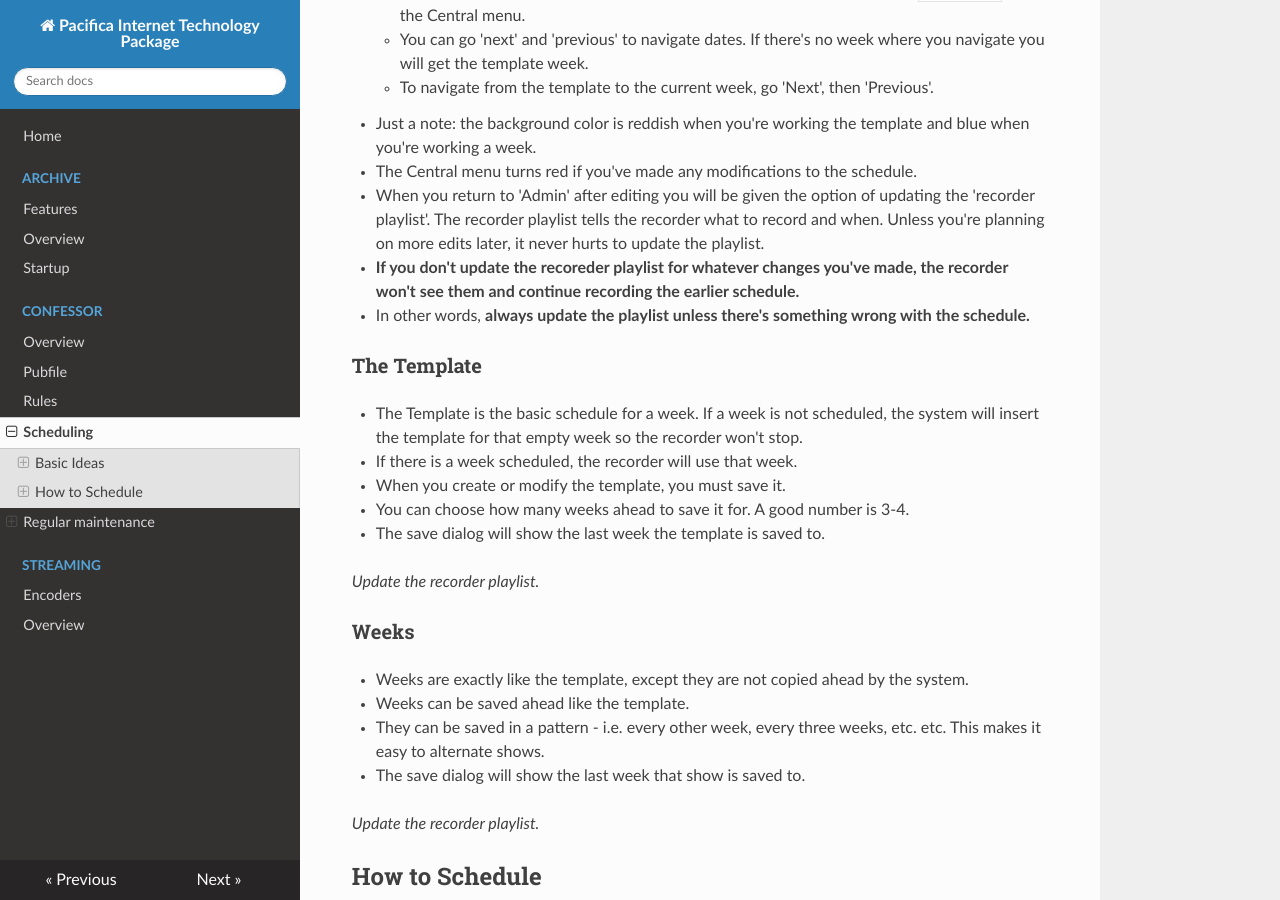
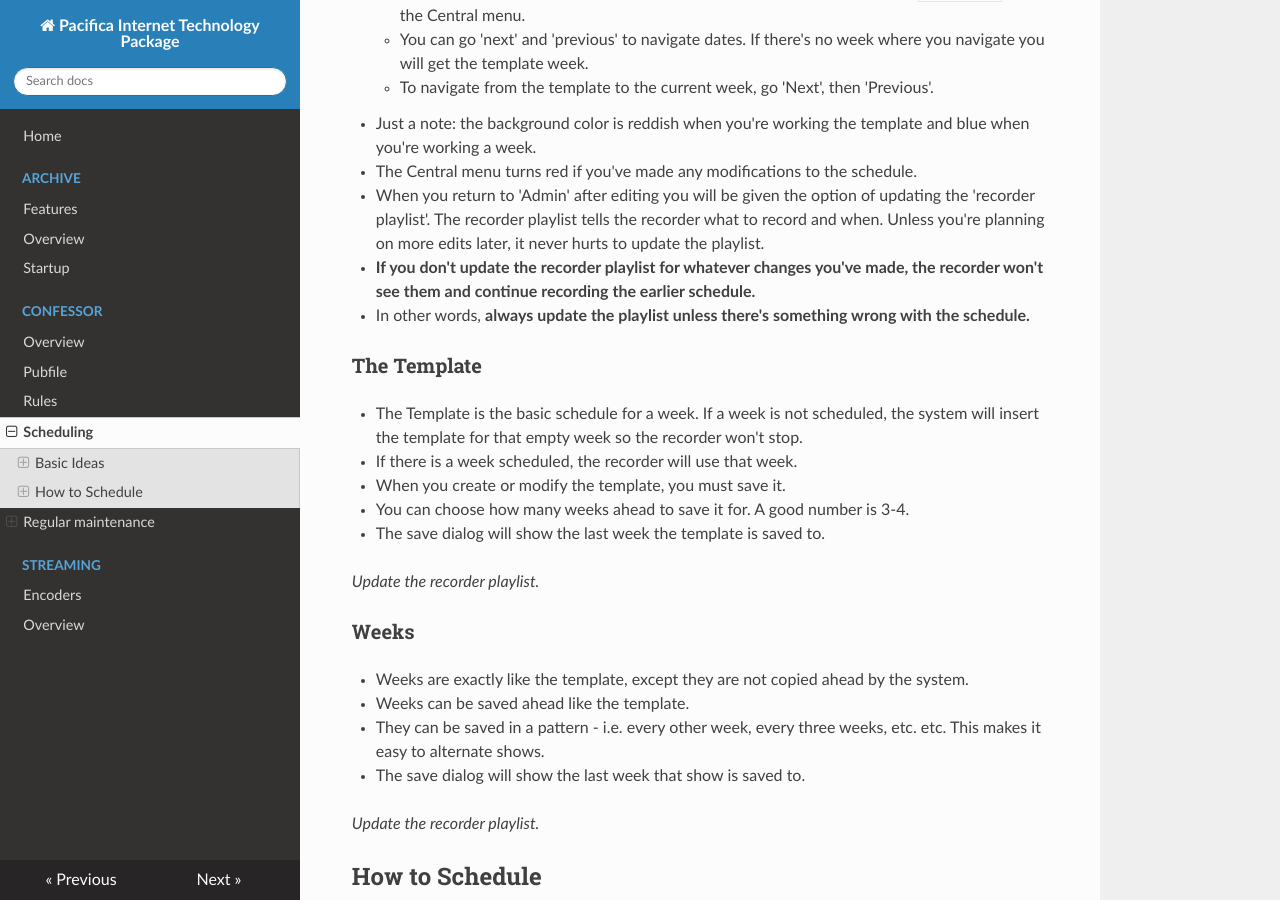
Before and after one commit to opensourceradio/ram, an MkDocs documentation site: the page built from docs/confessor/scheduling.md, in a window 1280 px wide and 900 px high, scrolled down 513 px. Built offline with MkDocs 1.6.1, drawn with Linux system fonts in a browser that asks for light colours; nearby versions of some CDN libraries.

Commit message:
fixed 'misspelling' of recoreder under protest

```diff
--- a/docs/confessor/scheduling.md
+++ b/docs/confessor/scheduling.md
@@ -29,7 +29,7 @@ At 'Schedule Admin' in the main menu.
 - Just a note: the background color is reddish when you're working the template and blue when you're working a week.
 - The Central menu turns red if you've made any modifications to the schedule.
 - When you return to 'Admin' after editing you will be given the option of updating the 'recorder playlist'. The recorder playlist tells the recorder what to record and when. Unless you're planning on more edits later, it never hurts to update the playlist.
-- **If you don't update the recoreder playlist for whatever changes you've made, the recorder won't see them and continue recording the earlier schedule.**
+- **If you don't update the recorder playlist for whatever changes you've made, the recorder won't see them and continue recording the earlier schedule.**
 - In other words, **always update the playlist unless there's something wrong with the schedule.**
 
 ### The Template ###
```
